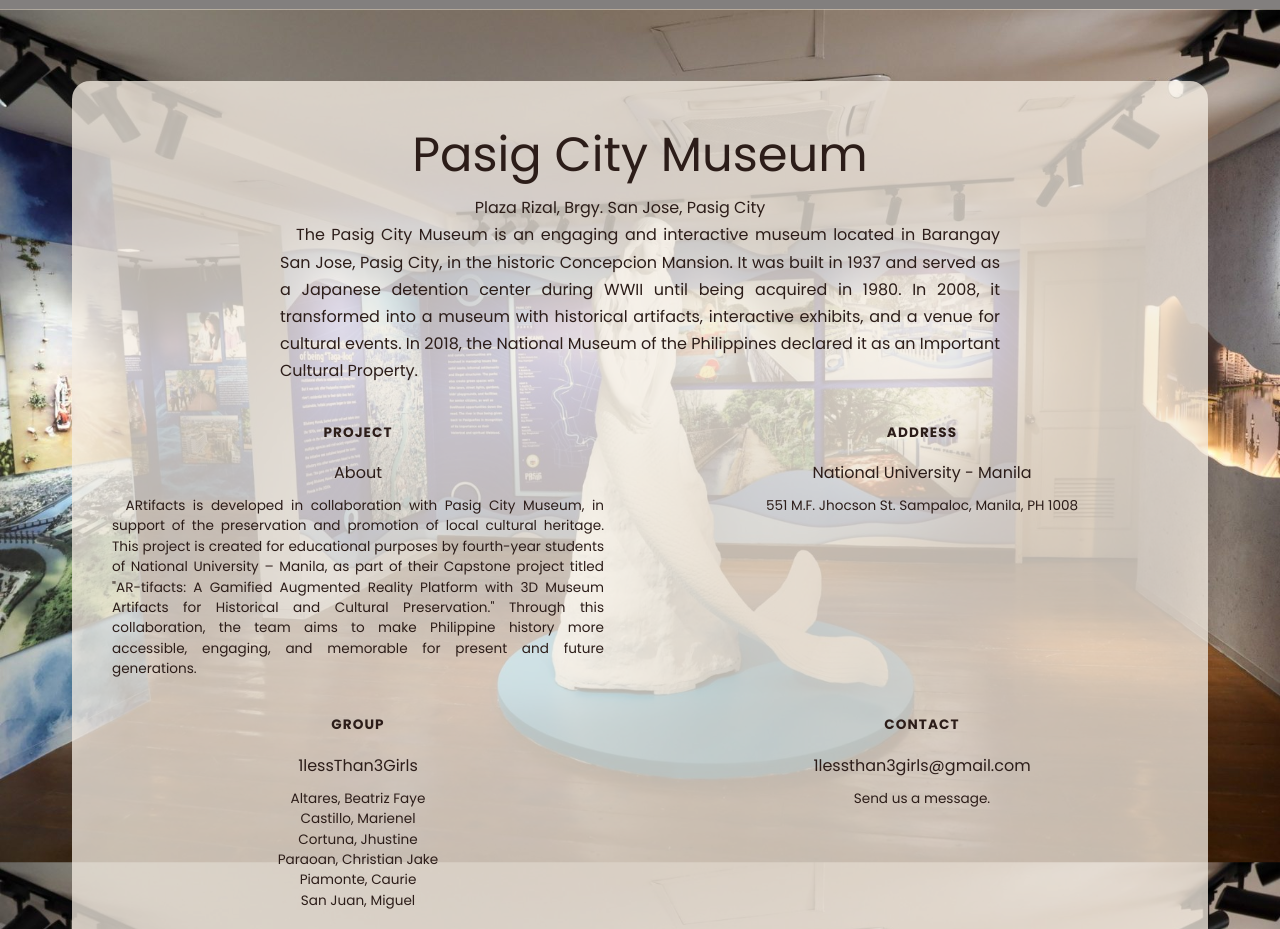
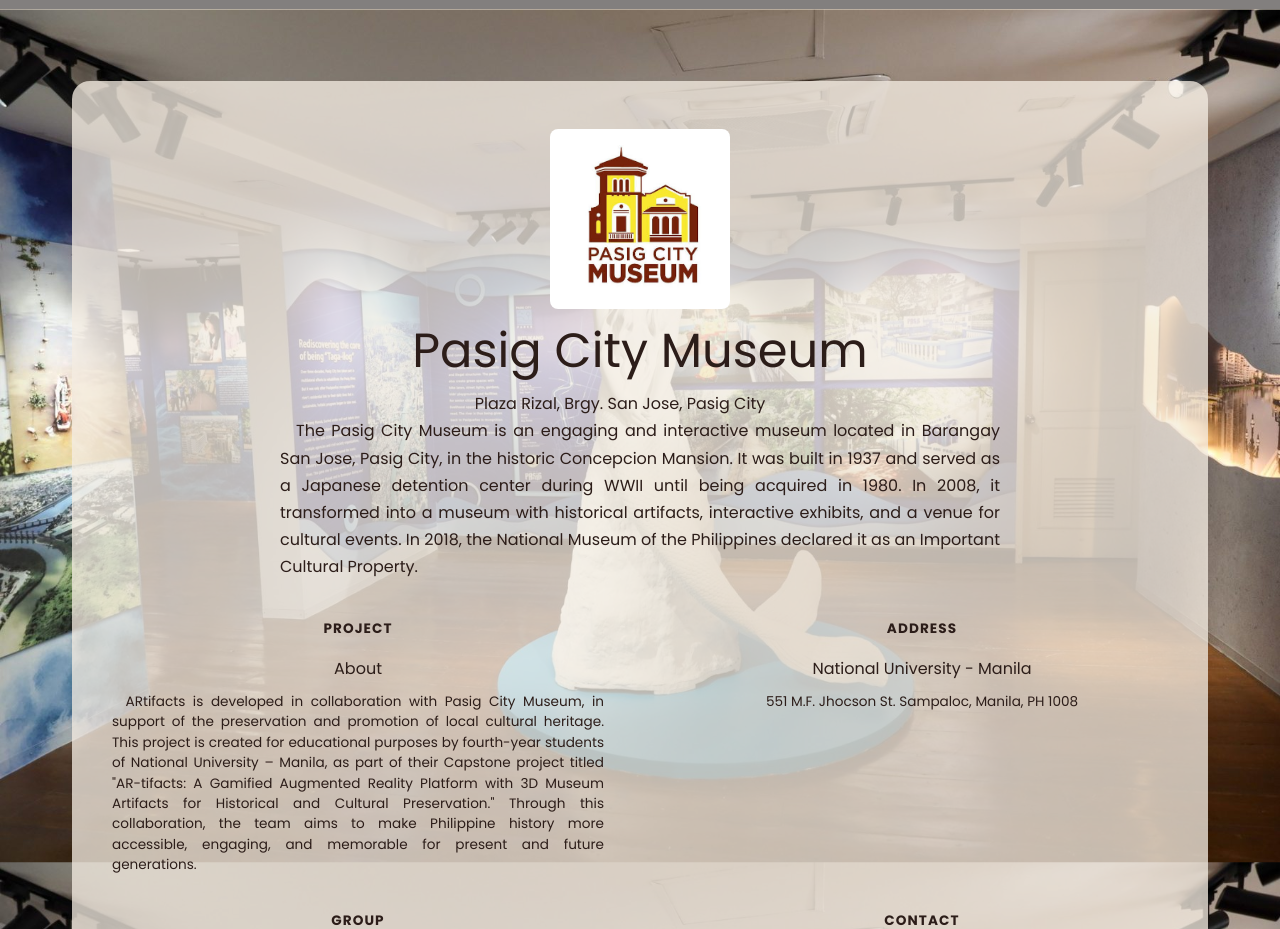
Before and after one commit to 1lessthan3girls/ARtifactsWeb, a React (Vite) app: page / in a window 1280 px wide. Shown: the part 3420-4349 px from the top of the page. Built offline with nearby package versions, Linux system fonts and the light colour scheme; grey boxes are pictures that could not be loaded.

Commit message:
pcm logo added on the footer

```diff
--- a/src/Footer.jsx
+++ b/src/Footer.jsx
@@ -1,3 +1,5 @@
+import pcmLogo from './media/PCM-logo.jpg';
+
 const footerGroups = [
   {
     heading: 'Project',
@@ -33,6 +35,7 @@
     <section id="contact" className="footer-reveal" style={{ backgroundImage: `url(${backgroundImage})` }}>
       <div className="footer-links">
         <div className="footer-intro">
+          <img src={pcmLogo} alt="Pasig City Museum logo" className="footer-museum-logo" />
           <h2>Pasig City Museum</h2>
           <p>Plaza Rizal, Brgy. San Jose, Pasig City</p>
           <p className="museum-description">The Pasig City Museum is an engaging and interactive museum located in Barangay San Jose, Pasig City, in the historic Concepcion Mansion. It was built in 1937 and served as a Japanese detention center during WWII until being acquired in 1980. In 2008, it transformed into a museum with historical artifacts, interactive exhibits, and a venue for cultural events. In 2018, the National Museum of the Philippines declared it as an Important Cultural Property.</p>
--- a/styles.css
+++ b/styles.css
@@ -337,6 +337,14 @@
   line-height: 1.1;
 }
 
+.footer-museum-logo {
+  display: block;
+  width: min(180px, 60vw);
+  height: auto;
+  margin: 0 auto 16px;
+  border-radius: 8px;
+}
+
 .footer-intro p {
   max-width: 720px;
   font-size: 1rem;
```
Also changed, not shown: 6 other files (tests, documents, lock files or other folders).
